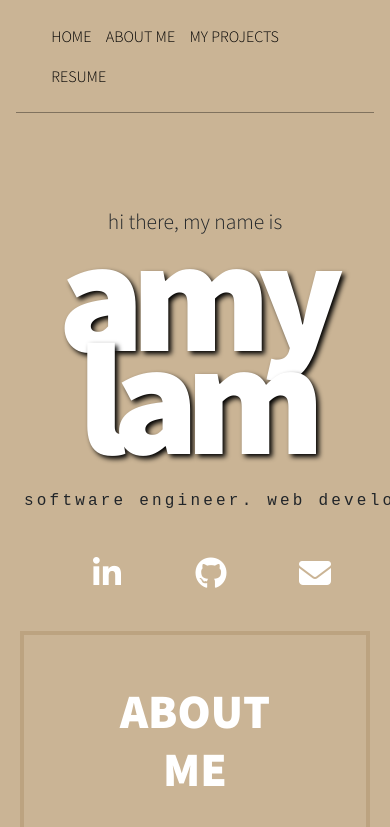
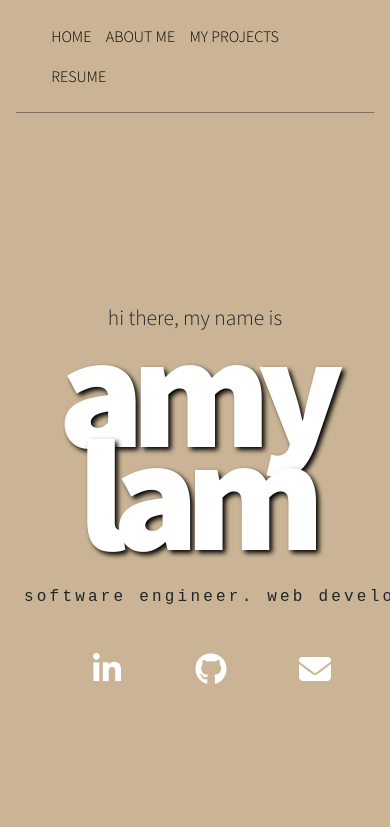
Before and after one commit to amyhlam/amyhlam.github.io, a plain HTML site: page index.html in a window 390 px wide. Shown: the top 827 px of the page. Drawn offline with nearby package versions, Linux system fonts and the light colour scheme; grey boxes are pictures that could not be loaded.

Commit message:
Updated viewport for small screens

```diff
--- a/style.css
+++ b/style.css
@@ -34,7 +34,7 @@ body {
 }
 
 #home, #aboutme {
-    height: 100vh;
+    min-height: 100vh;
 }
 
 
@@ -229,7 +229,7 @@ a:hover, .btn:hover {
     .my-projects-container {
         margin: 0;
     }
-    #home {
+    /* #home {
         height: 50vh;
     }
     #aboutme {
@@ -238,5 +238,5 @@ a:hover, .btn:hover {
     }
     .home-container > h4 {
         padding-top: 0;
-    }
+    } */
 }
```
